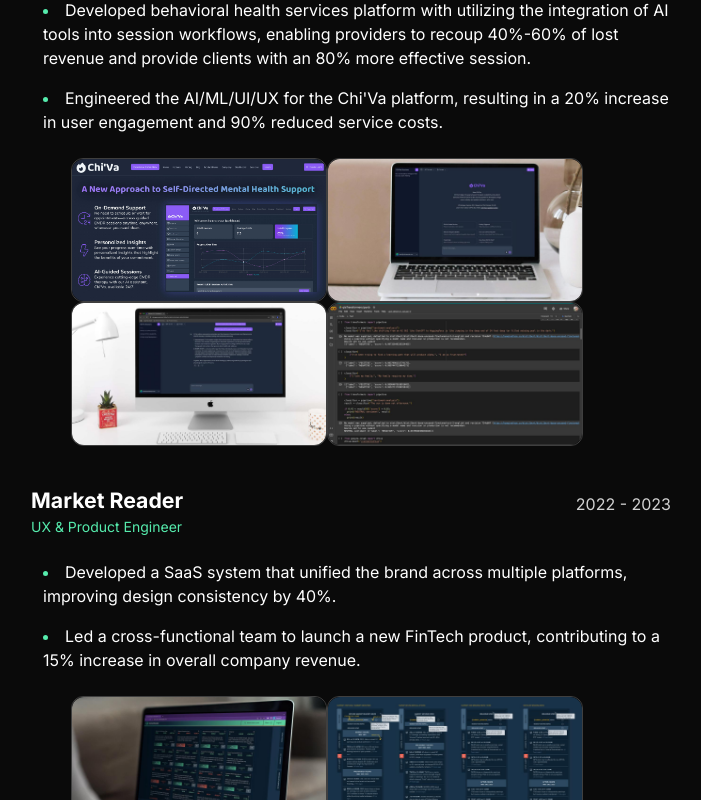
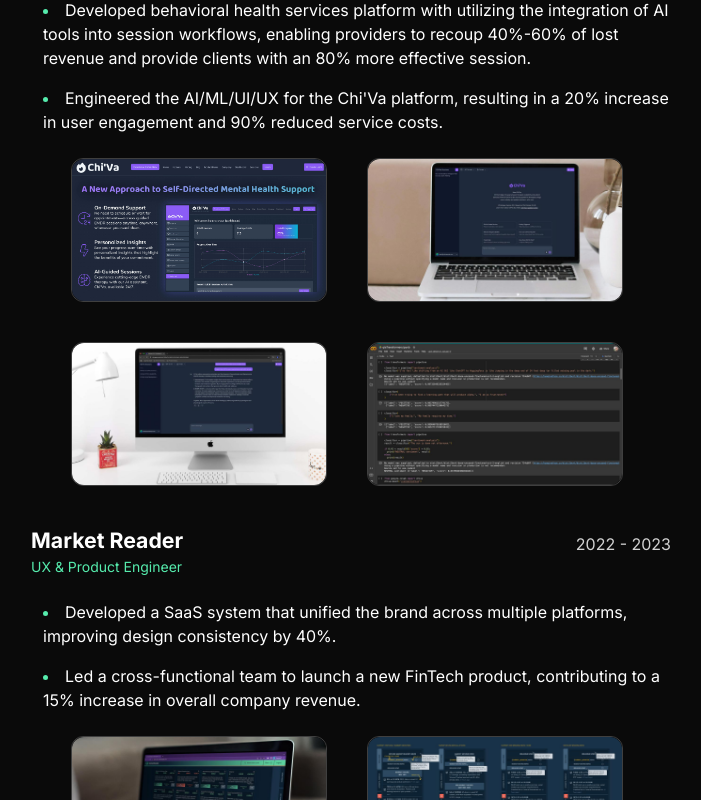
Before and after one commit to CogSciOliver/danii-oliver-portfolio-2025, a Next.js app: page /en/about in a window 1280 px wide. Shown: the part 880-1680 px from the top of the page, without its empty margins (481-1182 px from the left). Built offline with nearby package versions, Linux system fonts and the light colour scheme.

Commit message:
fixed padding value error

```diff
--- a/src/app/[locale]/about/page.tsx
+++ b/src/app/[locale]/about/page.tsx
@@ -353,7 +353,7 @@
 													fillWidth
 													paddingTop="m"
 													paddingLeft="40"
-													paddingRight="10"
+													gap="l"
 													wrap
 												>
 													{experience.images.map(
```
